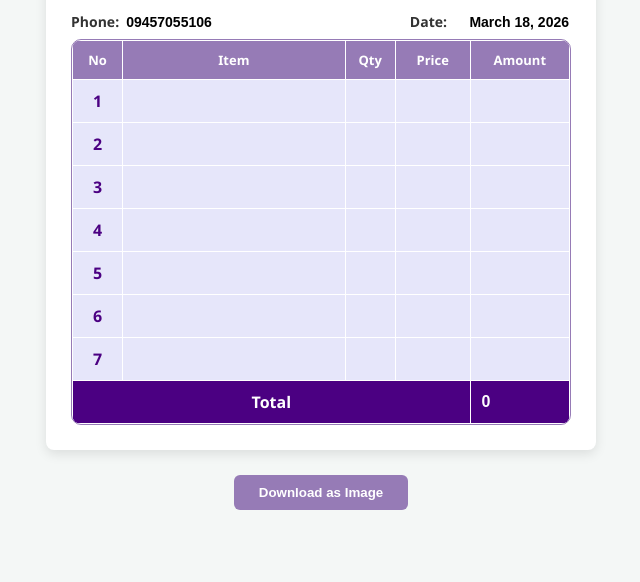
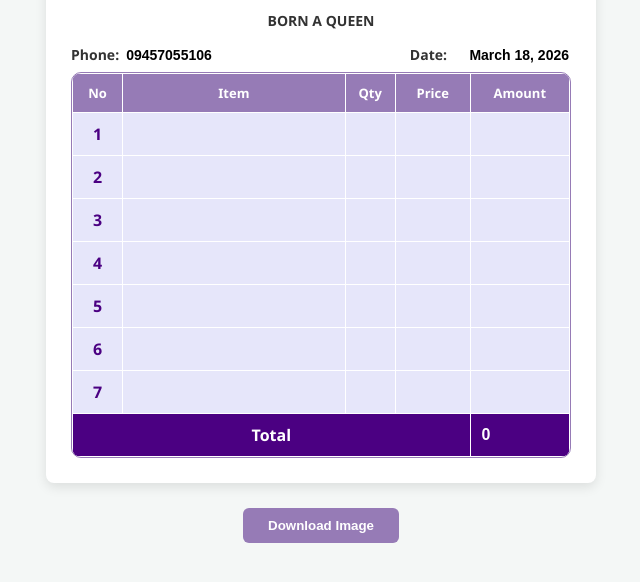
Before and after one commit to minthant-cmd/vouter, a plain HTML site: page index.html in a window 1280 px wide. Shown: the part 188-770 px from the top of the page, without its empty margins (319-959 px from the left). Drawn offline with nearby package versions, Linux system fonts and the light colour scheme.

Commit message:
index.html

```diff
--- a/index.html
+++ b/index.html
@@ -3,13 +3,15 @@
 <head>
     <meta charset="UTF-8">
     <meta name="viewport" content="width=device-width, initial-scale=1.0">
+    <title>Lama Zana Voucher</title>
     <link rel="stylesheet" href="style.css">
 </head>
 <body>
 
     <div class="voucher-wrapper" id="voucher">
         <div class="header-info">
-            <img src="logo.png" alt="Logo" class="shop-logo">
+            <img src="logo.png" alt="Logo" class="shop-logo" crossorigin="anonymous">
+            <p class="shop-tagline">Born A Queen</p>
         </div>
 
         <div class="info-row">
@@ -34,23 +36,66 @@
                 </tr>
             </thead>
             <tbody>
-                <tr><td>1</td><td><input type="text"></td><td><input type="number"></td><td><input type="number"></td><td><input type="number" readonly></td></tr>
-                <tr><td>2</td><td><input type="text"></td><td><input type="number"></td><td><input type="number"></td><td><input type="number" readonly></td></tr>
-                <tr><td>3</td><td><input type="text"></td><td><input type="number"></td><td><input type="number"></td><td><input type="number" readonly></td></tr>
-                <tr><td>4</td><td><input type="text"></td><td><input type="number"></td><td><input type="number"></td><td><input type="number" readonly></td></tr>
-                <tr><td>5</td><td><input type="text"></td><td><input type="number"></td><td><input type="number"></td><td><input type="number" readonly></td></tr>
-                <tr><td>6</td><td><input type="text"></td><td><input type="number"></td><td><input type="number"></td><td><input type="number" readonly></td></tr>
-                <tr><td>7</td><td><input type="text"></td><td><input type="number"></td><td><input type="number"></td><td><input type="number" readonly></td></tr>
+                <tr>
+                    <td>1</td>
+                    <td><input type="text"></td>
+                    <td><input type="number" class="qty" oninput="calculateTotal()"></td>
+                    <td><input type="number" class="price" oninput="calculateTotal()"></td>
+                    <td><input type="number" class="amount" readonly></td>
+                </tr>
+                <tr>
+                    <td>2</td>
+                    <td><input type="text"></td>
+                    <td><input type="number" class="qty" oninput="calculateTotal()"></td>
+                    <td><input type="number" class="price" oninput="calculateTotal()"></td>
+                    <td><input type="number" class="amount" readonly></td>
+                </tr>
+                <tr>
+                    <td>3</td>
+                    <td><input type="text"></td>
+                    <td><input type="number" class="qty" oninput="calculateTotal()"></td>
+                    <td><input type="number" class="price" oninput="calculateTotal()"></td>
+                    <td><input type="number" class="amount" readonly></td>
+                </tr>
+                <tr>
+                    <td>4</td>
+                    <td><input type="text"></td>
+                    <td><input type="number" class="qty" oninput="calculateTotal()"></td>
+                    <td><input type="number" class="price" oninput="calculateTotal()"></td>
+                    <td><input type="number" class="amount" readonly></td>
+                </tr>
+                <tr>
+                    <td>5</td>
+                    <td><input type="text"></td>
+                    <td><input type="number" class="qty" oninput="calculateTotal()"></td>
+                    <td><input type="number" class="price" oninput="calculateTotal()"></td>
+                    <td><input type="number" class="amount" readonly></td>
+                </tr>
+                <tr>
+                    <td>6</td>
+                    <td><input type="text"></td>
+                    <td><input type="number" class="qty" oninput="calculateTotal()"></td>
+                    <td><input type="number" class="price" oninput="calculateTotal()"></td>
+                    <td><input type="number" class="amount" readonly></td>
+                </tr>
+                <tr>
+                    <td>7</td>
+                    <td><input type="text"></td>
+                    <td><input type="number" class="qty" oninput="calculateTotal()"></td>
+                    <td><input type="number" class="price" oninput="calculateTotal()"></td>
+                    <td><input type="number" class="amount" readonly></td>
+                </tr>
+
                 <tr class="total-row">
-                    <td colspan="4" style="text-align: center; color: white;">Total</td>
-                    <td><input type="number" value="0" readonly></td>
+                    <td colspan="4" style="text-align: center; color: white; font-weight: bold;">Total</td>
+                    <td><input type="number" class="amount-total" value="0" readonly></td>
                 </tr>
             </tbody>
         </table>
     </div>
 
     <div class="print-btn-container">
-        <button onclick="downloadVoucher()">Download as Image</button>
+        <button onclick="downloadVoucher()">Download Image</button>
     </div>
 
     <script src="https://cdnjs.cloudflare.com/ajax/libs/html2canvas/1.4.1/html2canvas.min.js"></script>
```
